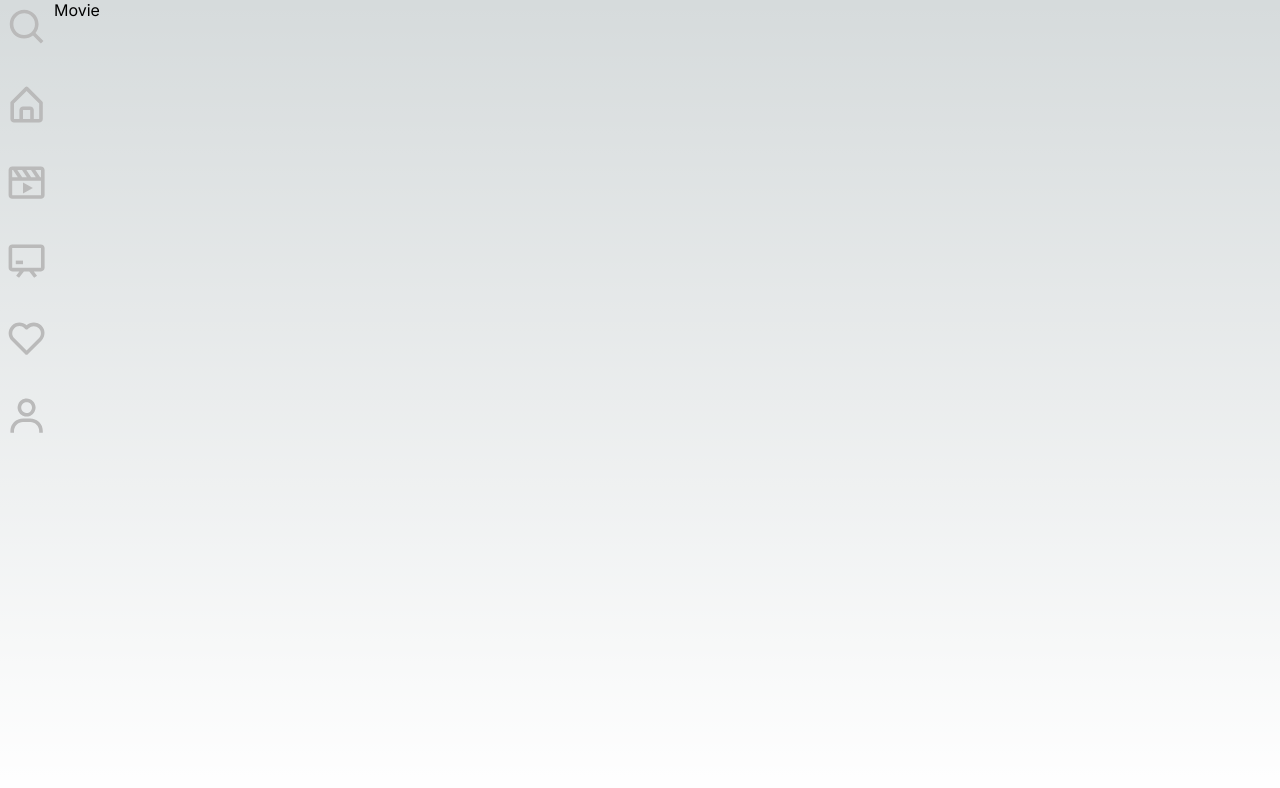
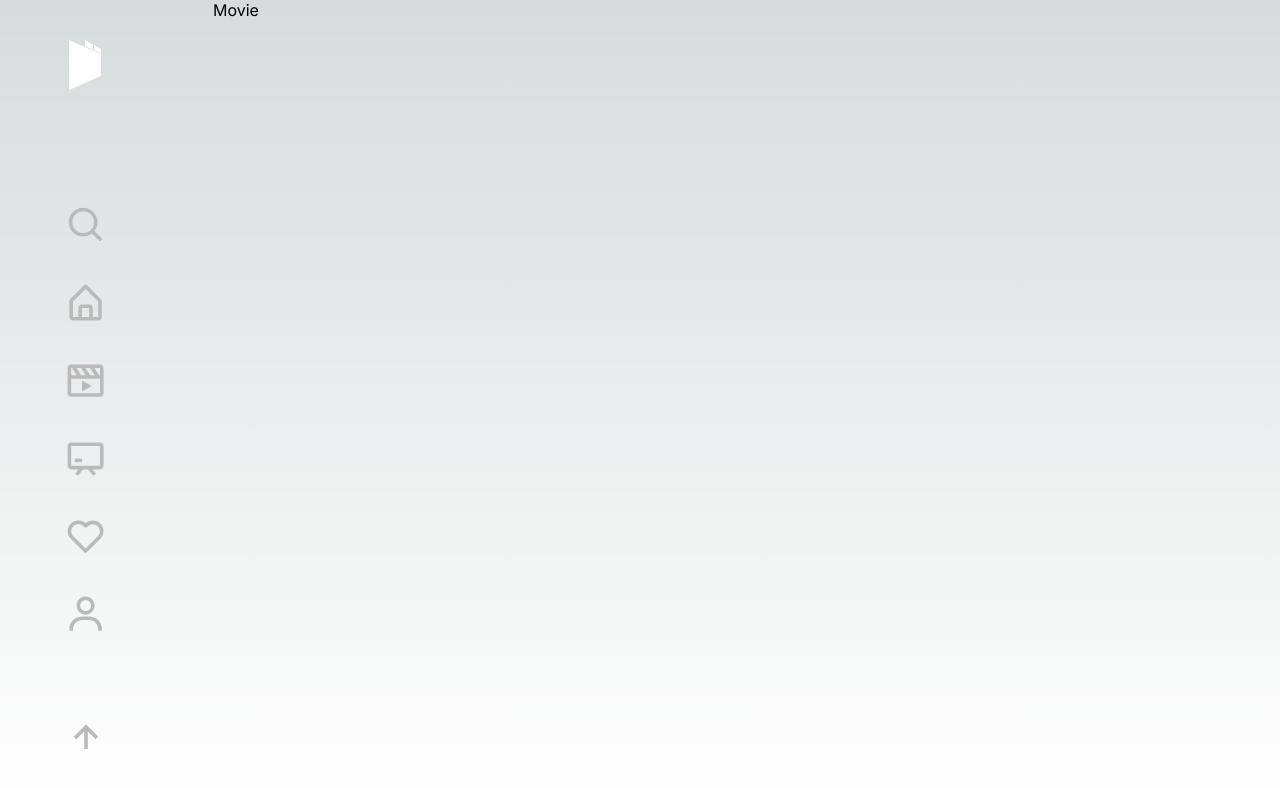
Before and after one commit to vas1levnv/tvoe-test, a Next.js app: page / in a window 1280 px wide. Shown: the top 788 px of the page. Built offline with nearby package versions, Linux system fonts and the light colour scheme.

Commit message:
Верстает сайдбар

```diff
--- /dev/null
+++ b/src/app/components/icons/arrowIcon.tsx
@@ -0,0 +1,7 @@
+export default function ArrowIcon() {
+	return (
+		<svg width="44" height="44" viewBox="0 0 44 44" fill="none" xmlns="http://www.w3.org/2000/svg">
+			<path d="M20.1667 15.4257V33H23.8334V15.4257L31.7039 23.2962L34.2962 20.7038L22 8.40765L9.70386 20.7038L12.2962 23.2962L20.1667 15.4257Z" fill="#BABABA"/>
+		</svg>
+	)
+}
--- /dev/null
+++ b/src/app/components/icons/logoIcon.tsx
@@ -0,0 +1,9 @@
+export default function LogoIcon(){
+	return(
+		<svg width="144" height="50" viewBox="0 0 144 50" fill="none" xmlns="http://www.w3.org/2000/svg">
+			<path d="M32 14L32 36L0 50L2.18557e-06 0L32 14Z" fill="white"/>
+			<path d="M24 4.5V9.59375L16 6.0625V1.39876e-06L24 4.5Z" fill="white"/>
+			<path d="M32 9V13.125L25 10.0352V5.0625L32 9Z" fill="white"/>
+		</svg>
+)
+}
--- a/src/app/components/sidebar/sidebar.module.scss
+++ b/src/app/components/sidebar/sidebar.module.scss
@@ -1,18 +1,62 @@
 .sidebar {
 	display: flex;
 	flex-direction: column;
+	justify-content: space-between;
 	gap: 1.5rem;
+	padding: 2.5rem 0 2.5rem 4rem;
+
+	&Logo {
+		margin-bottom: 5rem;
+		padding-left: 5px;
+
+		&:hover {
+			svg path {
+				fill: var(--text-hover);
+			}
+		}
+
+	}
 
 	&Link {
 		height: 54px;
 		width: 54px;
 		display: flex;
 		align-items: center;
-		justify-content: center;
+
 
 		svg {
 			width: 80%;
 			height: 80%;
 		}
+
+
+		&:hover {
+			svg path {
+				fill: var(--text-hover);
+			}
+		}
+
+
+	}
+
+
+	&Top {
+		flex: 1 1 0;
+		display: flex;
+		align-items: end;
+		cursor: pointer;
+
+		&:hover {
+			svg path {
+				fill: var(--text-hover);
+			}
+		}
+
+	}
+
+	svg {
+		path {
+			transition: 0.2s ease;
+		}
 	}
 }
--- a/src/app/components/sidebar/sidebar.tsx
+++ b/src/app/components/sidebar/sidebar.tsx
@@ -6,16 +6,22 @@ import FavoriteIcon from "@/app/components/icons/favoriteIcon";
 import PersonIcon from "@/app/components/icons/personIcon";
 import style from "./sidebar.module.scss"
 import Link from "next/link";
+import LogoIcon from "@/app/components/icons/logoIcon";
+import ArrowIcon from "@/app/components/icons/arrowIcon";
 
 export default function Sidebar() {
 	return (
 		<nav className={style.sidebar}>
+			<Link className={style.sidebarLogo} href="/"><LogoIcon/></Link>
 			<Link className={style.sidebarLink} href="/"><SearchIcon/></Link>
 			<Link className={style.sidebarLink} href="/"><HomeIcon/></Link>
 			<Link className={style.sidebarLink} href="/"><MovieIcon/></Link>
 			<Link className={style.sidebarLink} href="/"><TvIcon/></Link>
 			<Link className={style.sidebarLink} href="/"><FavoriteIcon/></Link>
 			<Link className={style.sidebarLink} href="/"><PersonIcon/></Link>
+			<div className={style.sidebarTop}>
+				<ArrowIcon/>
+			</div>
 		</nav>
 	)
 }
--- a/src/app/globals.css
+++ b/src/app/globals.css
@@ -8,6 +8,8 @@
 	--foreground-rgb: 0, 0, 0;
 	--background-start-rgb: 214, 219, 220;
 	--background-end-rgb: 255, 255, 255;
+
+	--text-hover: #2575FC;
 
 	--primary-glow: conic-gradient(
 			from 180deg at 50% 50%,
--- a/src/app/page.tsx
+++ b/src/app/page.tsx
@@ -4,7 +4,7 @@ export default function Home() {
 	return (
 		<main>
 			<div>
-				<Link href="/movie/12">Movie</Link>
+				<div><Link href="/movie/12">Movie</Link></div>
 			</div>
 		</main>
 	)
```
